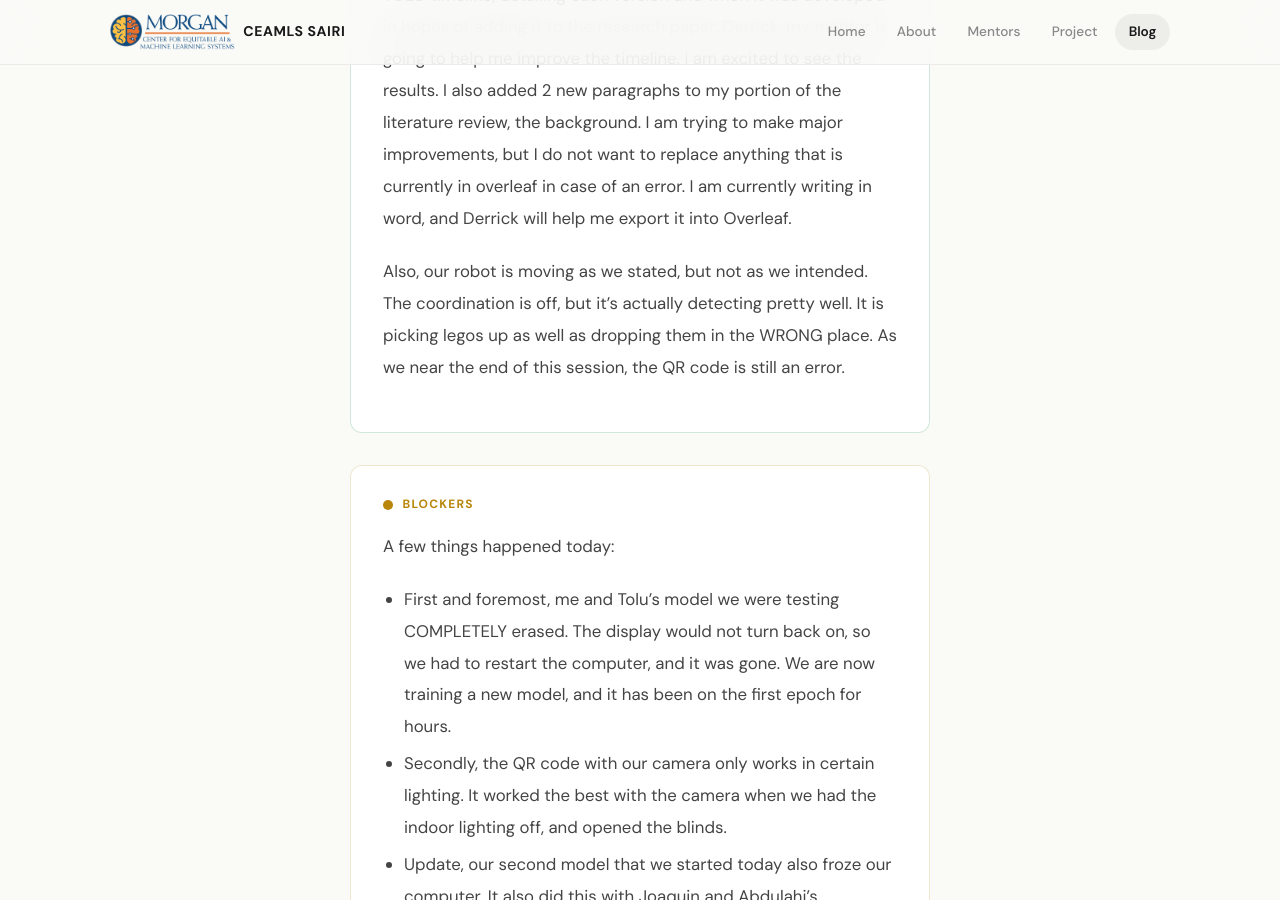
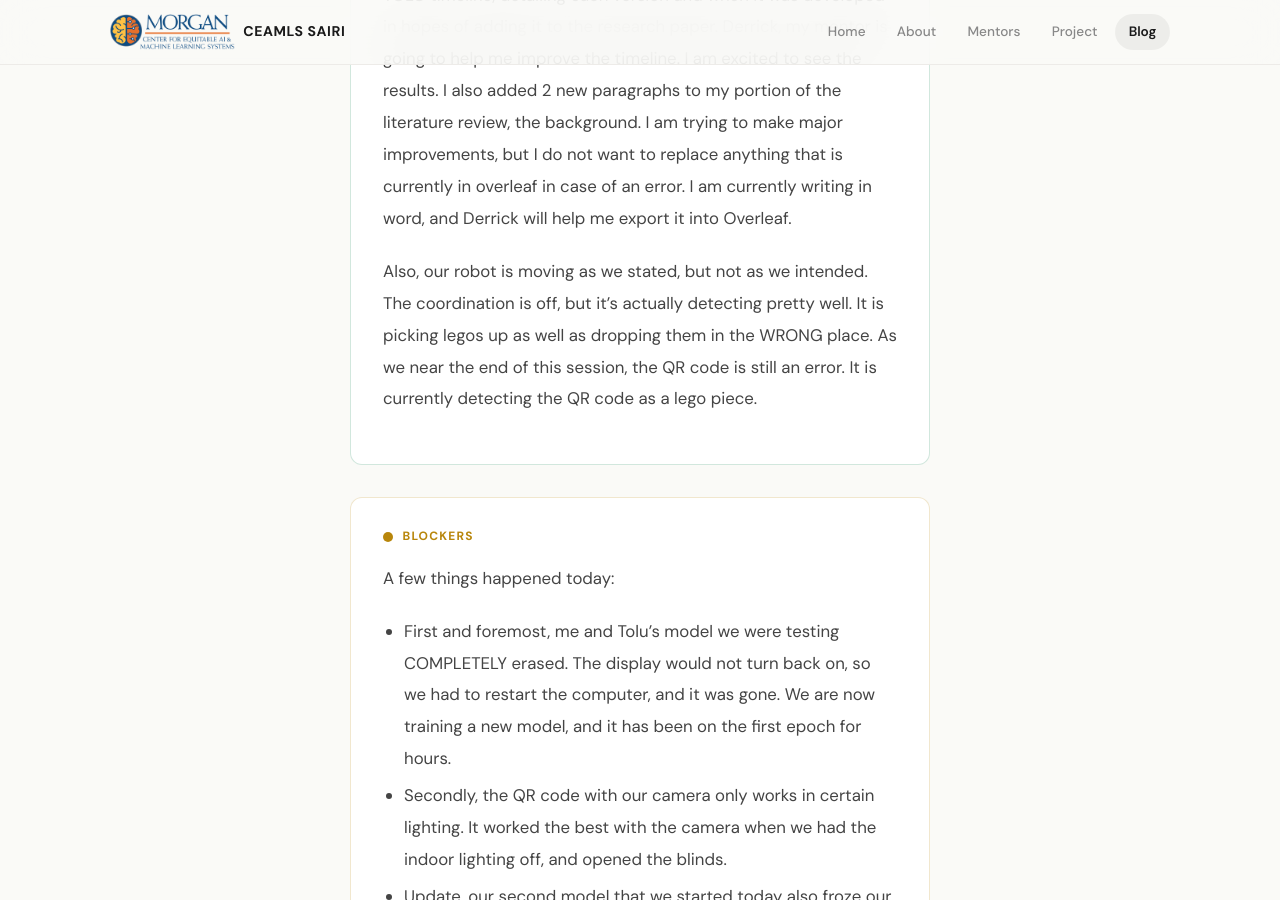
Before and after one commit to kaylahicks192/kaylahicks192ceamls26.github.io, a Jekyll site: the page built from _posts/2026-07-02-day28.md, in a window 1280 px wide and 900 px high, scrolled down 925 px. Built offline with Jekyll 4.4.1, drawn with Linux system fonts in a browser that asks for light colours; some web fonts are replaced.

Commit message:
Update 2026-07-02-day28.md

```diff
--- a/_posts/2026-07-02-day28.md
+++ b/_posts/2026-07-02-day28.md
@@ -18,7 +18,7 @@ what_i_learned: |
   anything that is currently in overleaf in case of an error. I am currently writing in word, and Derrick will help me export it into Overleaf.
 
   Also, our robot is moving as we stated, but not as we intended. The coordination is off, but it's actually detecting pretty well. It is picking legos up as well as dropping them in the WRONG place.
-  As we near the end of this session, the QR code is still an error.
+  As we near the end of this session, the QR code is still an error. It is currently detecting the QR code as a lego piece.
 
 blockers: |
   A few things happened today:
```
